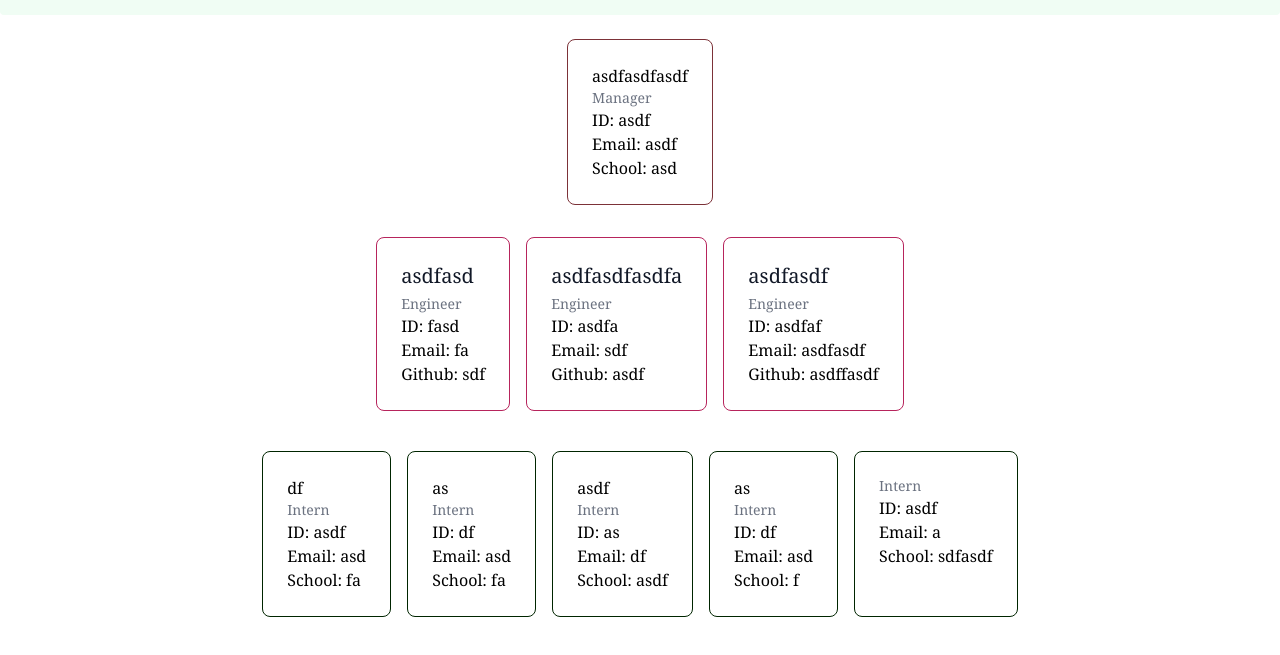
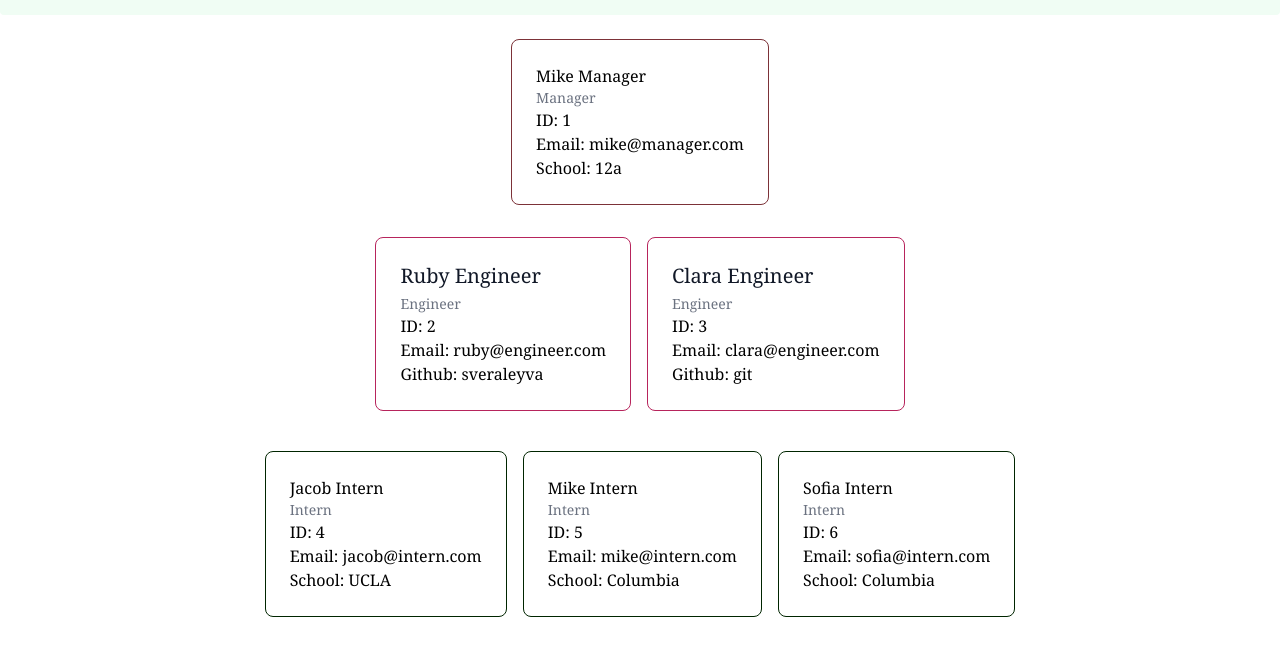
Before and after one commit to sveraleyva/teamProfileGenerator, a website: page team.html in a window 1280 px wide. Shown: the part 53-708 px from the top of the page. Drawn offline with nearby package versions, Linux system fonts and the light colour scheme.

Commit message:
made the emails link to a mail app, created README

```diff
--- a/team.html
+++ b/team.html
@@ -17,61 +17,45 @@
     </nav>
     <div class="flex flex-col flex-wrap justify-center mx-auto mt-3">
       <div class="flex flex-row flex-wrap justify-center m-3"><div class="max-w-sm p-6 bg-white border border-[#7c3238] rounded-lg shadow-[#7c3238]">
-  <div>asdfasdfasdf</div>
+  <div>Mike Manager</div>
   <div class="text-sm text-gray-500">Manager</div>
-  <div>ID: asdf</div>
-  <div>Email: asdf</div>
-  <div>School: asd</div>
+  <div>ID: 1</div>
+  <div>
+    <a href="mailto:mike@manager.com">Email: mike@manager.com</a>
+  </div>
+  <div>School: 12a</div>
   </div></div>
       <div class="flex flex-row flex-wrap justify-center m-3"><div class="max-w-sm m-2 p-6 bg-white border border-[#b7245c] rounded-lg shadow-[#b7245c]">
-      <div class="mb-1 text-xl font-medium text-gray-900">asdfasd</div>
+      <div class="mb-1 text-xl font-medium text-gray-900">Ruby Engineer</div>
       <div class="text-sm text-gray-500">Engineer</div>
-      <div>ID: fasd</div>
-      <div>Email: fa</div>
-      <a href="https://github.com/sdf">Github: sdf
+      <div>ID: 2</div>
+      <div><a href="mailto:ruby@engineer.com">Email: ruby@engineer.com</a></div>
+      <a href="https://github.com/sveraleyva">Github: sveraleyva
       </div><div class="max-w-sm m-2 p-6 bg-white border border-[#b7245c] rounded-lg shadow-[#b7245c]">
-      <div class="mb-1 text-xl font-medium text-gray-900">asdfasdfasdfa</div>
+      <div class="mb-1 text-xl font-medium text-gray-900">Clara Engineer</div>
       <div class="text-sm text-gray-500">Engineer</div>
-      <div>ID: asdfa</div>
-      <div>Email: sdf</div>
-      <a href="https://github.com/asdf">Github: asdf
-      </div><div class="max-w-sm m-2 p-6 bg-white border border-[#b7245c] rounded-lg shadow-[#b7245c]">
-      <div class="mb-1 text-xl font-medium text-gray-900">asdfasdf</div>
-      <div class="text-sm text-gray-500">Engineer</div>
-      <div>ID: asdfaf</div>
-      <div>Email: asdfasdf</div>
-      <a href="https://github.com/asdffasdf">Github: asdffasdf
+      <div>ID: 3</div>
+      <div><a href="mailto:clara@engineer.com">Email: clara@engineer.com</a></div>
+      <a href="https://github.com/git">Github: git
       </div></div>
       <div class="flex flex-row flex-wrap justify-center m-3"><div class="max-w-sm m-2 p-6 bg-white border border-[#002500] rounded-lg shadow-[#002500]">
-      <div>df</div>
+      <div>Jacob Intern</div>
       <div class="text-sm text-gray-500">Intern</div>
-      <div>ID: asdf</div>
-      <div>Email: asd</div>
-      <div>School: fa</div>
+      <div>ID: 4</div>
+      <div><a href:"mailto:jacob@intern.com">Email: jacob@intern.com</a></div>
+      <div>School: UCLA</div>
       </div><div class="max-w-sm m-2 p-6 bg-white border border-[#002500] rounded-lg shadow-[#002500]">
-      <div>as</div>
+      <div>Mike Intern</div>
       <div class="text-sm text-gray-500">Intern</div>
-      <div>ID: df</div>
-      <div>Email: asd</div>
-      <div>School: fa</div>
+      <div>ID: 5</div>
+      <div><a href:"mailto:mike@intern.com">Email: mike@intern.com</a></div>
+      <div>School: Columbia</div>
       </div><div class="max-w-sm m-2 p-6 bg-white border border-[#002500] rounded-lg shadow-[#002500]">
-      <div>asdf</div>
+      <div>Sofia Intern</div>
       <div class="text-sm text-gray-500">Intern</div>
-      <div>ID: as</div>
-      <div>Email: df</div>
-      <div>School: asdf</div>
-      </div><div class="max-w-sm m-2 p-6 bg-white border border-[#002500] rounded-lg shadow-[#002500]">
-      <div>as</div>
-      <div class="text-sm text-gray-500">Intern</div>
-      <div>ID: df</div>
-      <div>Email: asd</div>
-      <div>School: f</div>
-      </div><div class="max-w-sm m-2 p-6 bg-white border border-[#002500] rounded-lg shadow-[#002500]">
-      <div></div>
-      <div class="text-sm text-gray-500">Intern</div>
-      <div>ID: asdf</div>
-      <div>Email: a</div>
-      <div>School: sdfasdf</div>
+      <div>ID: 6</div>
+      <div><a href:"mailto:sofia@intern.com">Email: sofia@intern.com</a></div>
+      <div>School: Columbia</div>
       </div></div>
     </div>
   </body>
```
Also changed, not shown: index.js (+11 -7 lines), README.md.
